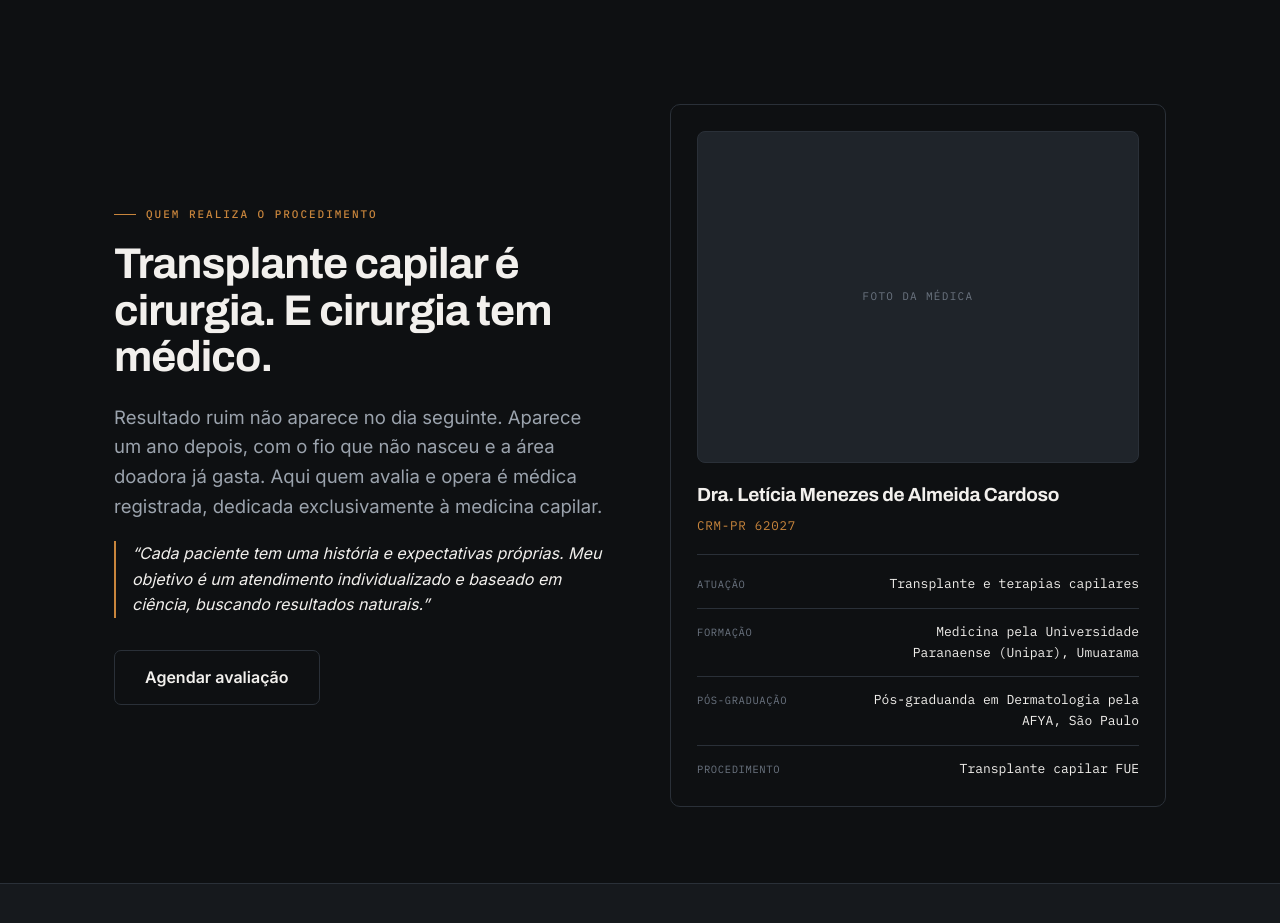
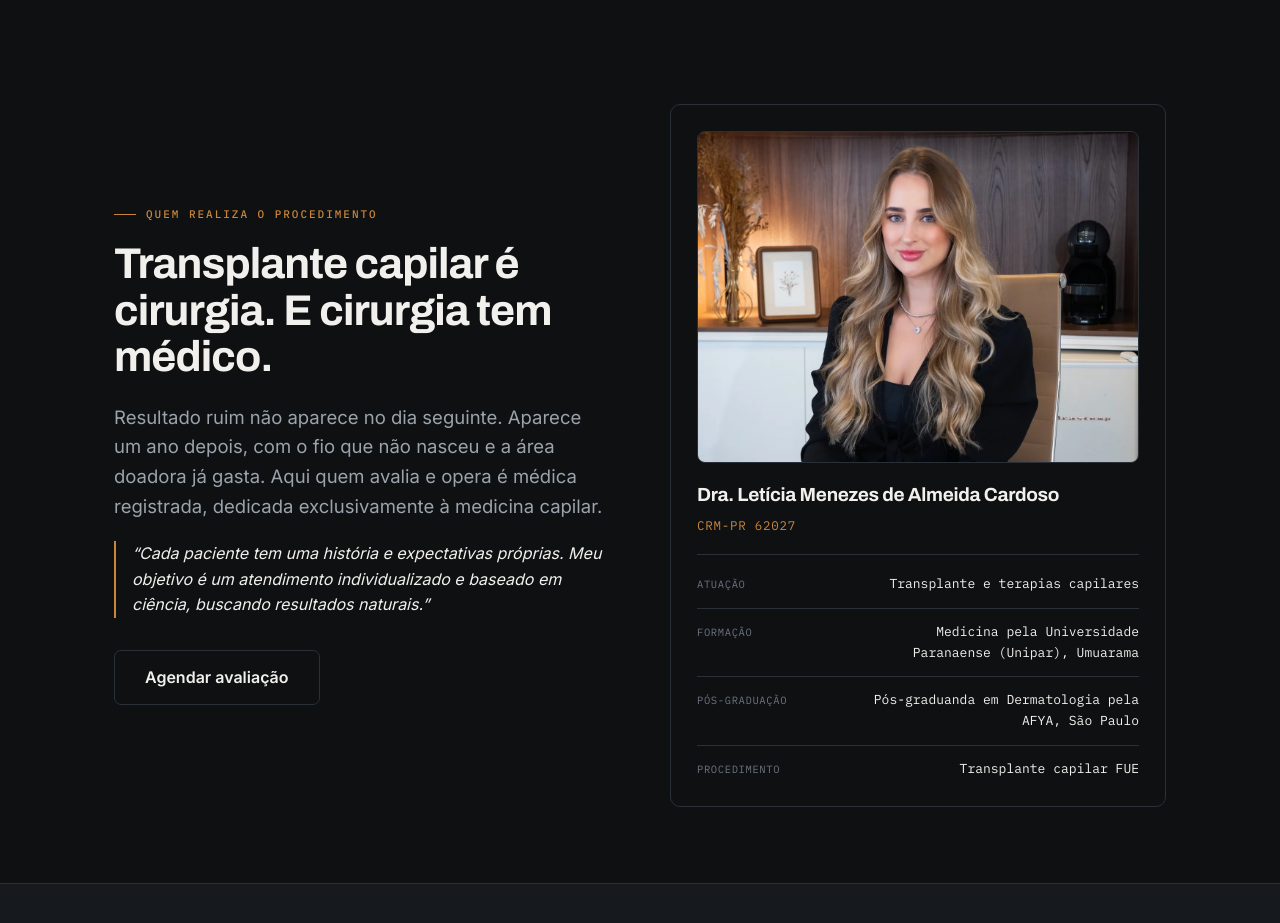
Before and after one commit to TomasBalestrin/transplantecapilar, a plain HTML site: page index.html in a window 1280 px wide. Shown: the part 2880-3803 px from the top of the page. Drawn offline with Linux system fonts and the light colour scheme.

Commit message:
Adiciona foto da Dra. Letícia em WebP
Foto do consultório recortada em 4:3 e redimensionada para 1200x900,
convertida para WebP (82 KB contra 4,6 MB do original). Mantém um JPG
como fallback para navegadores sem suporte a WebP.

```diff
--- a/config.js
+++ b/config.js
@@ -30,7 +30,8 @@ window.CONFIG = {
 
   // Foto da médica: salve o arquivo em assets/ e ajuste o nome abaixo.
   // Deixe "" para a seção funcionar sem foto.
-  medicoFoto: "assets/dra-leticia.jpg",
+  medicoFoto: "assets/dra-leticia.webp",
+  medicoFotoFallback: "assets/dra-leticia.jpg",
 
   // ===== CORPO CLÍNICO (não usado nesta página) =====
   // Dr. Matheus França de Oliveira, responsável pela parte cirúrgica.
--- a/index.html
+++ b/index.html
@@ -520,10 +520,16 @@ footer{background:var(--ink-2);border-top:1px solid var(--line);padding:52px 0 1
   if(C.medicoFoto){
     var box = document.getElementById('doc-photo');
     var im = new Image();
+    im.alt = C.medico + ', ' + C.crm;
+    im.loading = 'lazy';
     im.onload = function(){
-      im.alt = C.medico + ', ' + C.crm;
       box.appendChild(im);
       box.classList.add('has-img');
+    };
+    im.onerror = function(){
+      if(C.medicoFotoFallback && im.src.indexOf(C.medicoFotoFallback) < 0){
+        im.src = C.medicoFotoFallback;   // navegador sem suporte a WebP
+      }
     };
     im.src = C.medicoFoto;
   }
```
Also changed, not shown: assets/dra-leticia.jpg (added), assets/dra-leticia.webp (added).
